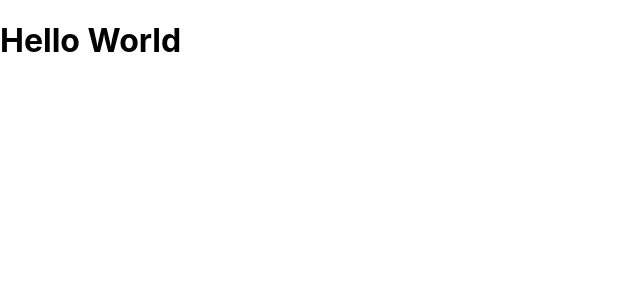
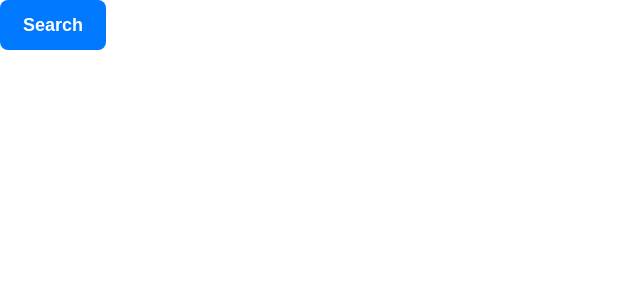
Before and after one commit to Ambush-Journey-Program/github-user-search-react-MarcelloAragoni, a React (Create React App) app: page / in a window 1280 px wide. Shown: the top 300 px of the page, without its empty margins (0-640 px from the left). Built offline with nearby package versions, Linux system fonts and the light colour scheme.

Commit message:
create feature-button component. (#1)
## github-user-search-react-MarcelloAragoni

## Description
create feature-button component.

## Screenshot
<img width="230" alt="image" src="https://user-images.githubusercontent.com/32502447/203074048-de1d74f6-8571-4e7f-934c-b6b1f6e87b73.png">

```diff
--- a/package.json
+++ b/package.json
@@ -9,6 +9,7 @@
     "react": "^18.2.0",
     "react-dom": "^18.2.0",
     "react-scripts": "5.0.1",
+    "sass": "^1.56.1",
     "web-vitals": "^2.1.0"
   },
   "scripts": {
--- a/src/App.js
+++ b/src/App.js
@@ -1,8 +1,8 @@
+import Home from "./pages/home/index.jsx";
+
 function App() {
   return (
-    <div className="App">
-      <h1>Hello World</h1>
-    </div>
+    <Home />
   );
 }
 
--- a/src/components/button/Button.jsx
+++ b/src/components/button/Button.jsx
@@ -0,0 +1,9 @@
+import './button.scss';
+
+export default function Button({children}) {
+  return (
+    <div>
+      <button className="button" type='button'>{children}</button>
+    </div>
+  );
+}
--- a/src/components/button/button.scss
+++ b/src/components/button/button.scss
@@ -0,0 +1,14 @@
+@import '../../root.scss';
+
+.button {
+  width: 6.625rem;
+  height: 3.125rem;
+  align-self: center;
+  background-color: $blue;
+  border-radius: 0.5rem;
+  border: none;
+  color: $white;
+  font-weight: bold;
+  font-size: 18px;
+  cursor: pointer;
+}
--- a/src/pages/home/index.jsx
+++ b/src/pages/home/index.jsx
@@ -0,0 +1,9 @@
+import Button from "../../components/button/Button.jsx"
+
+export default function Home(){
+  return(
+    <Button>
+      Search
+    </Button>
+  )
+}
--- /dev/null
+++ b/src/root.scss
@@ -0,0 +1,2 @@
+$blue: #0079FF;
+$white: #FFFFFF;
```
Also changed, not shown: 2 other files (tests, documents, lock files or other folders).
